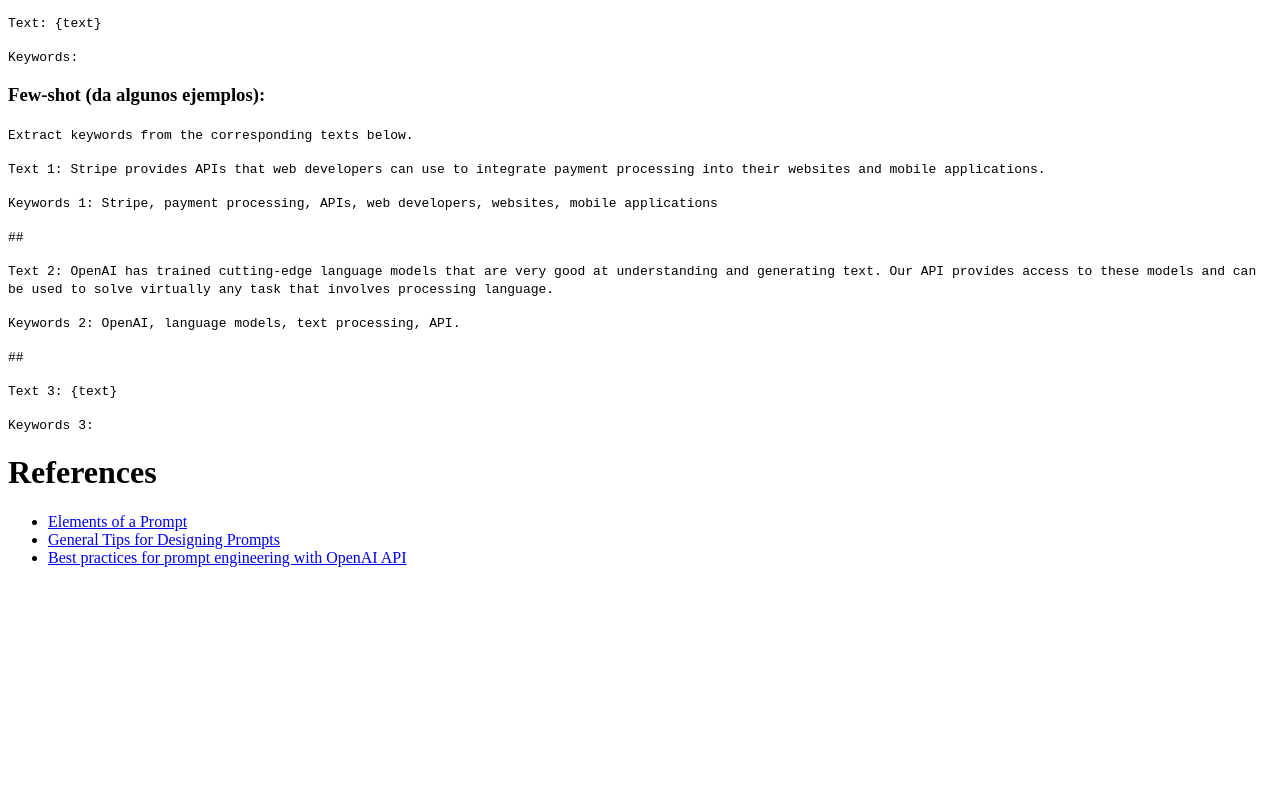
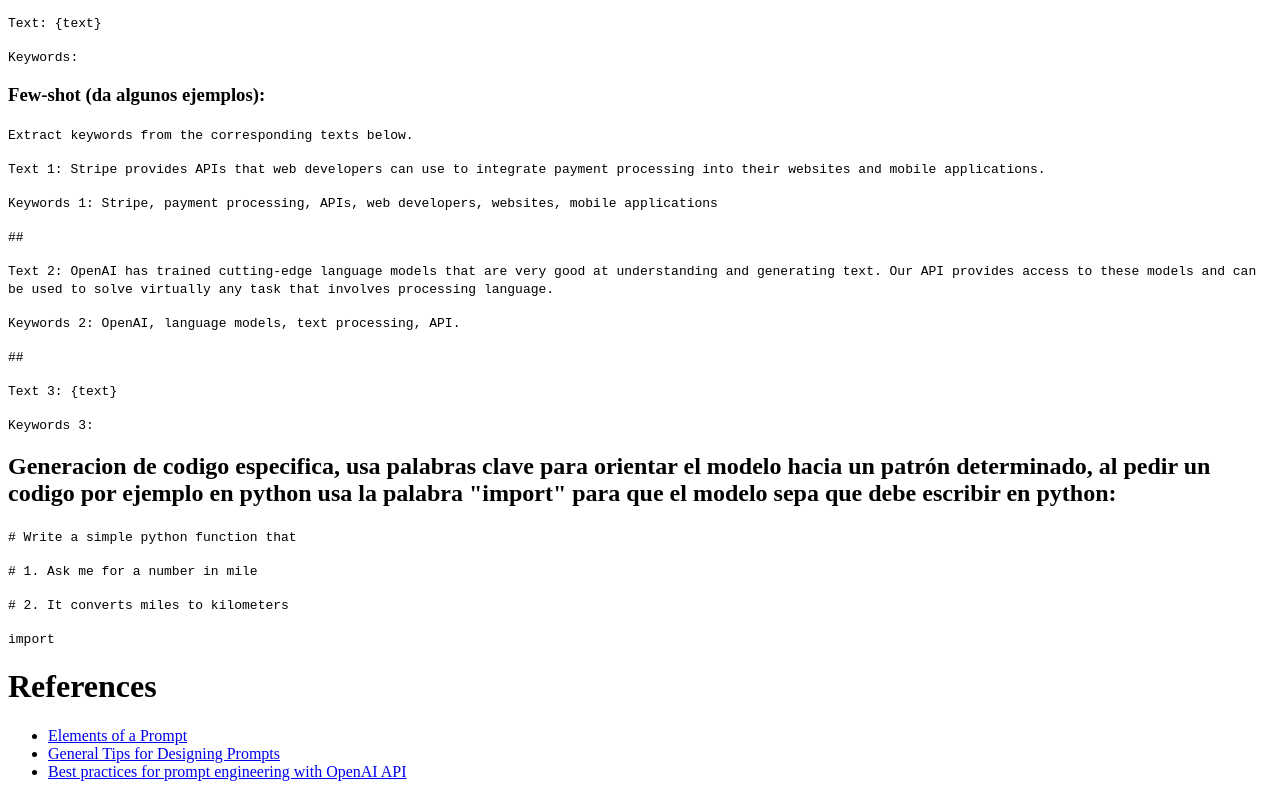
Before and after one commit to dasamepu/My-web-page, a plain HTML site: page Blog/blogs/Prompt Engineering/index.html in a window 1280 px wide. Shown: the part 2507-3304 px from the top of the page. Before the commit the page ends 3090 px from the top, so only its background shows below. Drawn offline with Linux system fonts and the light colour scheme.

Commit message:
third resource

```diff
--- a/Blog/blogs/Prompt Engineering/index.html
+++ b/Blog/blogs/Prompt Engineering/index.html
@@ -100,6 +100,12 @@
     <code>Text 3: {text}</code><p></p>
     <code>Keywords 3:</code><p></p>
 
+    <h2>Generacion de codigo especifica, usa palabras clave para orientar el modelo hacia un patrón determinado, al pedir un codigo por ejemplo en python usa la palabra "import" para que el modelo sepa que debe escribir en python:</h2>
+    <code># Write a simple python function that</code><p></p>
+    <code># 1. Ask me for a number in mile</code><p></p>
+    <code># 2. It converts miles to kilometers</code><p></p>
+    <code>import</code><p></p>
+
     <h1>References</h1>
     <ul>
         <li><a href="https://www.promptingguide.ai/introduction/elements">Elements of a Prompt</a></li>
```
